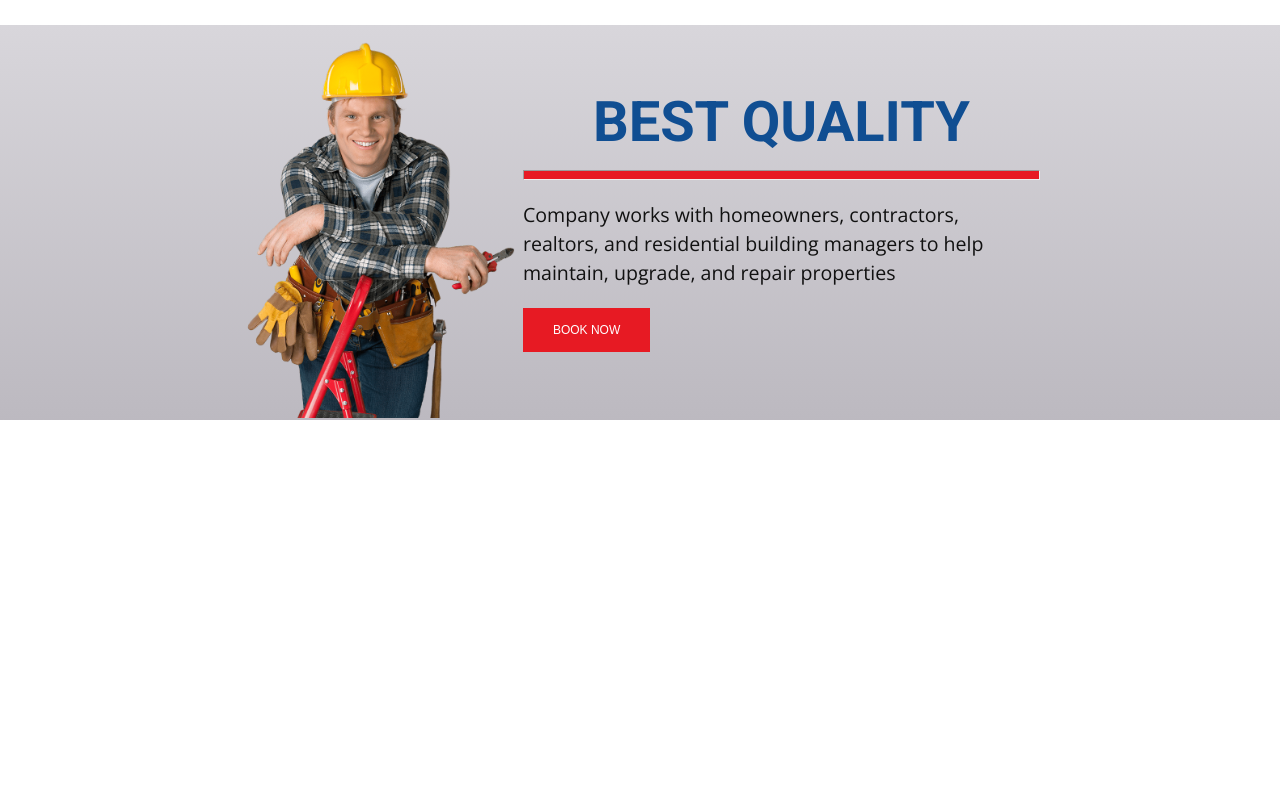
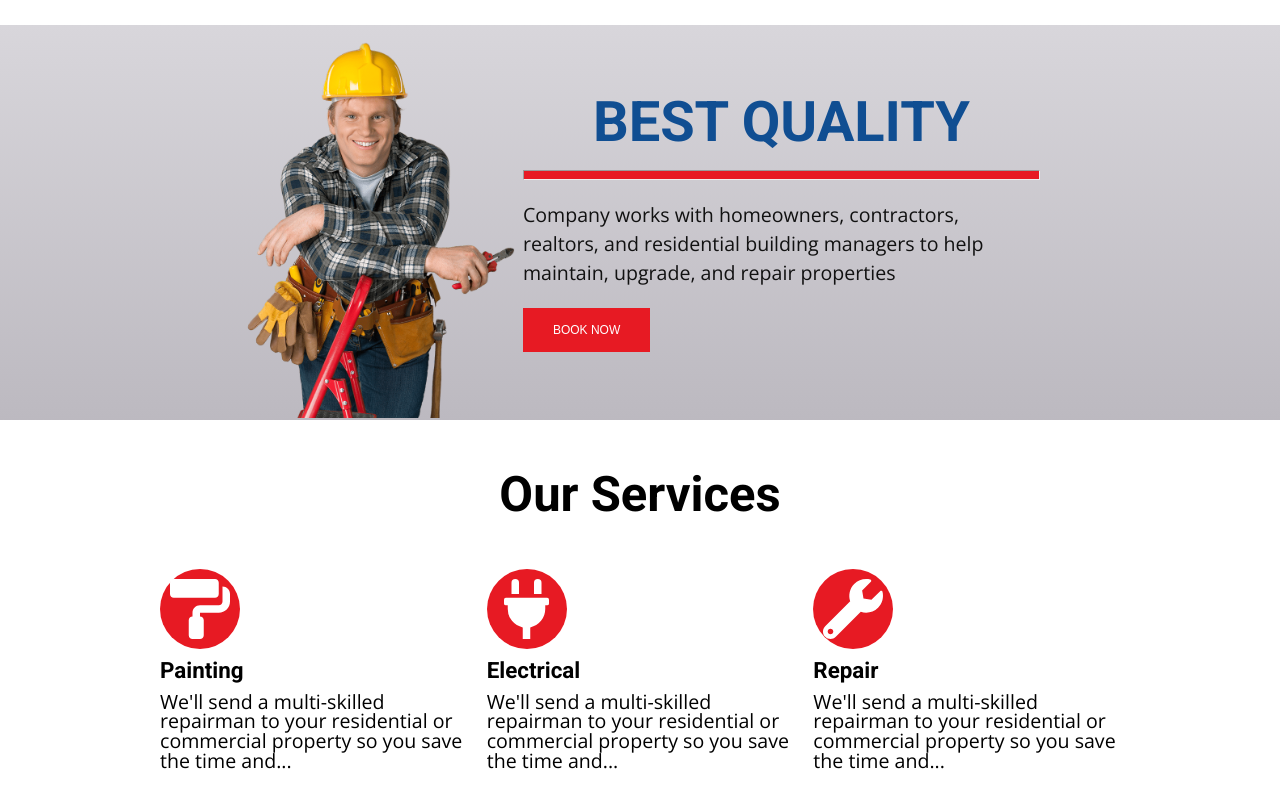
Before and after one commit to JeanLuca999/Repair-Services-Website-Template, a plain HTML site: page index.html in a window 1280 px wide. Shown: the part 1579-2379 px from the top of the page. Before the commit the page ends 1999 px from the top, so only its background shows below. Drawn offline with nearby package versions, Linux system fonts and the light colour scheme.

Commit message:
creating section "Our services"

```diff
--- a/css/styles.css
+++ b/css/styles.css
@@ -12,10 +12,15 @@
 
 html {
     font-size: 10px;
+    scroll-behavior: smooth;
 }
 
 body {
     font-family: "Open Sans", sans-serif;
+}
+
+.body-overflow-hidden {
+    overflow-y: hidden;
 }
 
 .container {
@@ -320,6 +325,55 @@ button:hover, button:focus {
     object-position: center;
 }
 
+.section-our-services {
+    padding: 30px 0;
+}
+
+.section-our-services h2 {
+    text-align: center;
+    margin-bottom: 30px;
+}
+
+.section-our-services h3 {
+    font-family: "Roboto", sans-serif;
+    font-size: 1.6rem;
+    font-weight: bold;
+    margin: 10px 0;
+}
+
+.section-our-services p {
+    font-size: 1.4rem;
+}
+
+.section-our-services .grid-services {
+    display: grid;
+    grid-template-columns: 1fr;
+    grid-template-rows: 1fr 1fr 1fr;
+    row-gap: 10px;
+    column-gap: 20px;
+    justify-items: center;
+    max-width: 980px;
+    margin: 0 auto;
+    padding: 0 10px;
+}
+
+.section-our-services .grid-services div .icon-circle {
+    background-color: var(--primary-color);
+    width: 80px;
+    height: 80px;
+    border-radius: 50%;
+}
+
+.section-our-services .grid-services div .icon-circle .icon {
+    position: relative;
+    top: 10px;
+    display: block;
+    font-size: 60px;
+    color: white;
+    margin: 0 auto;
+    margin-top: 20px;
+}
+
 @media screen and (min-width:600px) {
     html {
         font-size: 14px;
@@ -404,4 +458,9 @@ button:hover, button:focus {
     .container{
         flex-direction: row;
     }
+
+    .section-our-services .grid-services {
+        grid-template-columns: 1fr 1fr 1fr;
+        grid-template-rows: 1fr;
+    }
 }
--- a/index.html
+++ b/index.html
@@ -21,10 +21,10 @@
     <header>
         <nav>
             <ul id="menu-items">
-                <li><a href="#">Our Services</a></li>
-                <li><a href="#">Contact</a></li>
-                <li><a href="#">Addres</a></li>
-                <li><a href="#">About Us</a></li>
+                <li><a href="#our-services" class="link">Our Services</a></li>
+                <li><a href="#contact" class="link">Contact</a></li>
+                <li><a href="#" class="link">Addres</a></li>
+                <li><a href="#" class="link">About Us</a></li>
             </ul>
         </nav>
         <div class="menu">
@@ -90,6 +90,36 @@
                     <button class="button-red">Book Now</button>
                 </div>
             </div>
+
+        </section>
+
+        <section class="section-our-services" id="our-services">
+            <h2 class="h2 medium-text">Our Services</h2>
+            <div class="grid-services">
+                <div>
+                    <div class="icon-circle">
+                        <i class="fas fa-paint-roller icon"></i>
+                    </div>
+                    <h3>Painting</h3>
+                    <p>We'll send a multi-skilled repairman to your residential or commercial property so you save the time and...</p>
+                </div>
+
+                <div>
+                    <div class="icon-circle">
+                        <i class="fas fa-plug icon"></i>
+                    </div>
+                    <h3>Electrical</h3>
+                    <p>We'll send a multi-skilled repairman to your residential or commercial property so you save the time and...</p>
+                </div>
+
+                <div>
+                    <div class="icon-circle">
+                        <i class="fas fa-wrench icon"></i>
+                    </div>
+                    <h3>Repair</h3>
+                    <p>We'll send a multi-skilled repairman to your residential or commercial property so you save the time and...</p>
+                </div>
+            </div>
         </section>
     </main>
     <footer>
--- a/js/script.js
+++ b/js/script.js
@@ -1,7 +1,17 @@
 const menuButton = document.getElementsByClassName('menu')[0]
 const menuItems = document.getElementById('menu-items')
+const links = document.querySelectorAll('.link')
 
 menuButton.addEventListener('click', () => {
     menuButton.classList.toggle('menu-clicked')
     menuItems.classList.toggle('active')
+    document.body.classList.toggle('body-overflow-hidden')
 })
+
+links.forEach(link => {
+    link.addEventListener('click', () => {
+        menuButton.classList.toggle('menu-clicked')
+        menuItems.classList.toggle('active')
+        document.body.classList.remove('body-overflow-hidden')
+    })
+})
```
